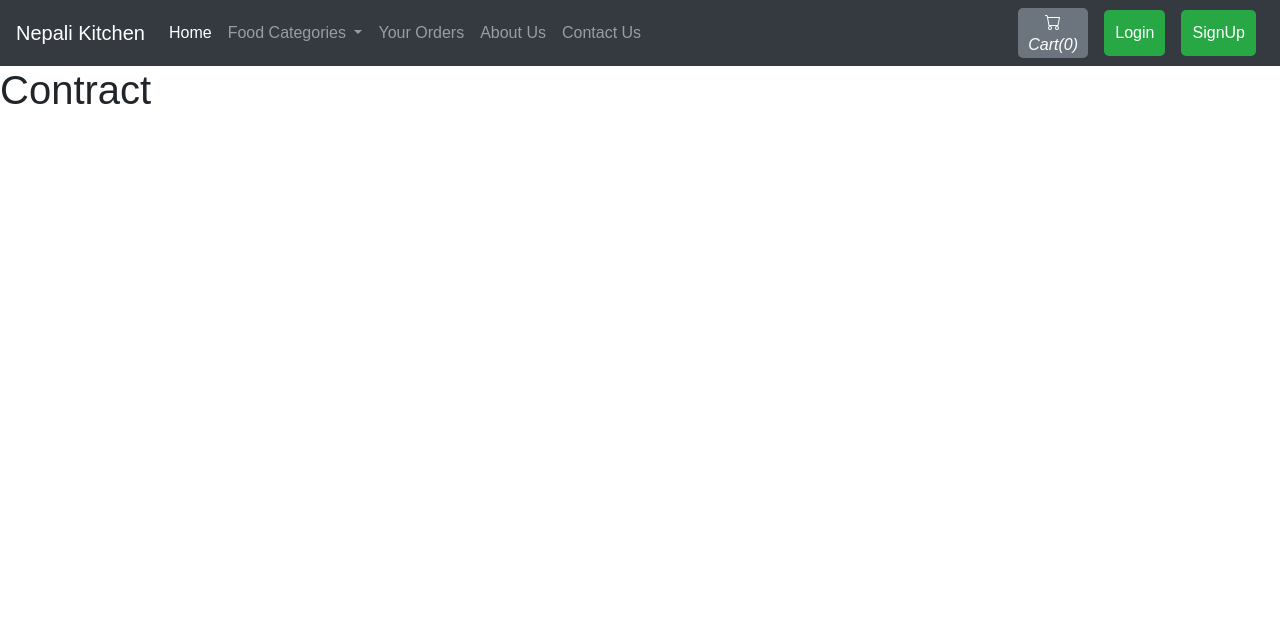
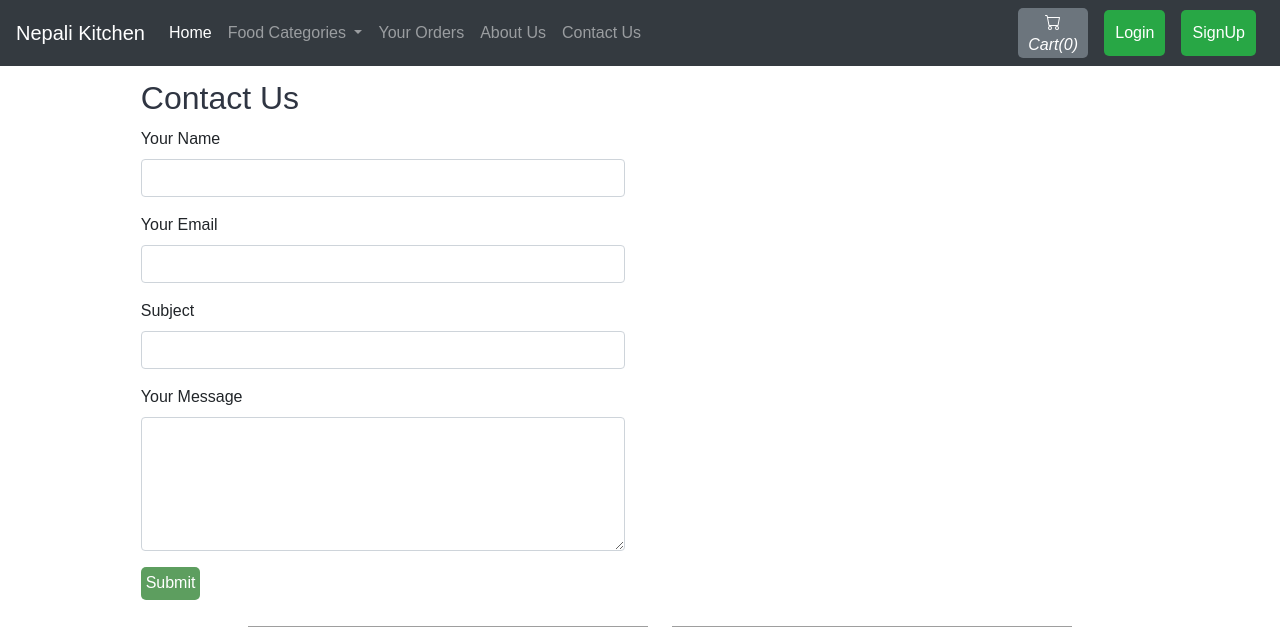
Before and after one commit to sk394/Nepali-Kitchen, a PHP site: page /nepali_kitchen/contact.php in a window 1280 px wide. Shown: the top 627 px of the page. Before the commit the page ends 104 px from the top, so only its background shows below. Run offline with PHP 8.4, Linux system fonts and the light colour scheme; data comes from the database, SQL or seed files in the repository; data that the repository does not hold is empty; some libraries are stand-ins or nearby versions; grey boxes are pictures that could not be loaded.

Commit message:
Create Contact Us Form

```diff
--- a/config/connection.php
+++ b/config/connection.php
@@ -6,7 +6,7 @@
     define('SITEURL', 'http://localhost/nepali_kitchen/');
     define('LOCALHOST', 'localhost');
     define('DB_USERNAME', 'root');
-    define('DB_PASSWORD', '@Bimala9847'); // Change this to your password
+    define('DB_PASSWORD', ''); // Change this to your password
     define('DB_NAME', 'nepali_kitchen');
 
     $conn = mysqli_connect(LOCALHOST, DB_USERNAME, DB_PASSWORD) or die(mysqli_error($conn)); //Database Connection
--- a/contact.php
+++ b/contact.php
@@ -18,4 +18,35 @@
 <?php
     include('partials_front/header.php');
 ?>
-<h1>Contract</h1>
+<section class="contact">
+    <div class="container">
+        <div class="row">
+            <div class="col-lg-6">
+                <h2>Contact Us</h2>
+                <form action="process_contact.php" method="POST">
+                    <div class="form-group">
+                        <label for="name">Your Name</label>
+                        <input type="text" name="name" class="form-control" required>
+                    </div>
+                    <div class="form-group">
+                        <label for="email">Your Email</label>
+                        <input type="email" name="email" class="form-control" required>
+                    </div>
+                    <div class="form-group">
+                        <label for="subject">Subject</label>
+                        <input type="text" name="subject" class="form-control" required>
+                    </div>
+                    <div class="form-group">
+                        <label for="message">Your Message</label>
+                        <textarea name="message" class="form-control" rows="5" required></textarea>
+                    </div>
+                    <button type="submit" class="btn btn-primary">Submit</button>
+                </form>
+            </div>
+        </div>
+    </div>
+</section>
+
+<?php
+include('partials_front/footer.php');
+?>
```
